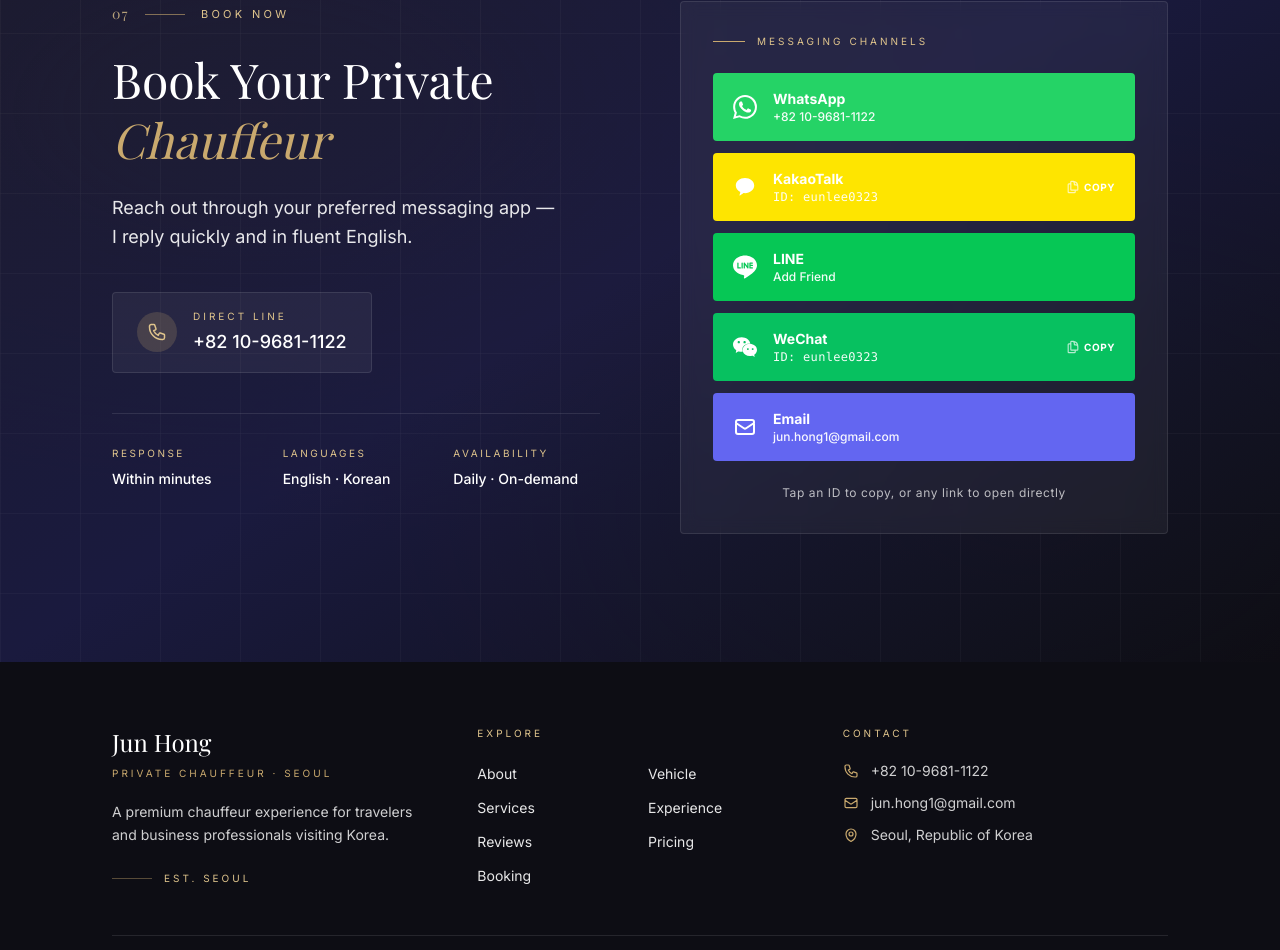
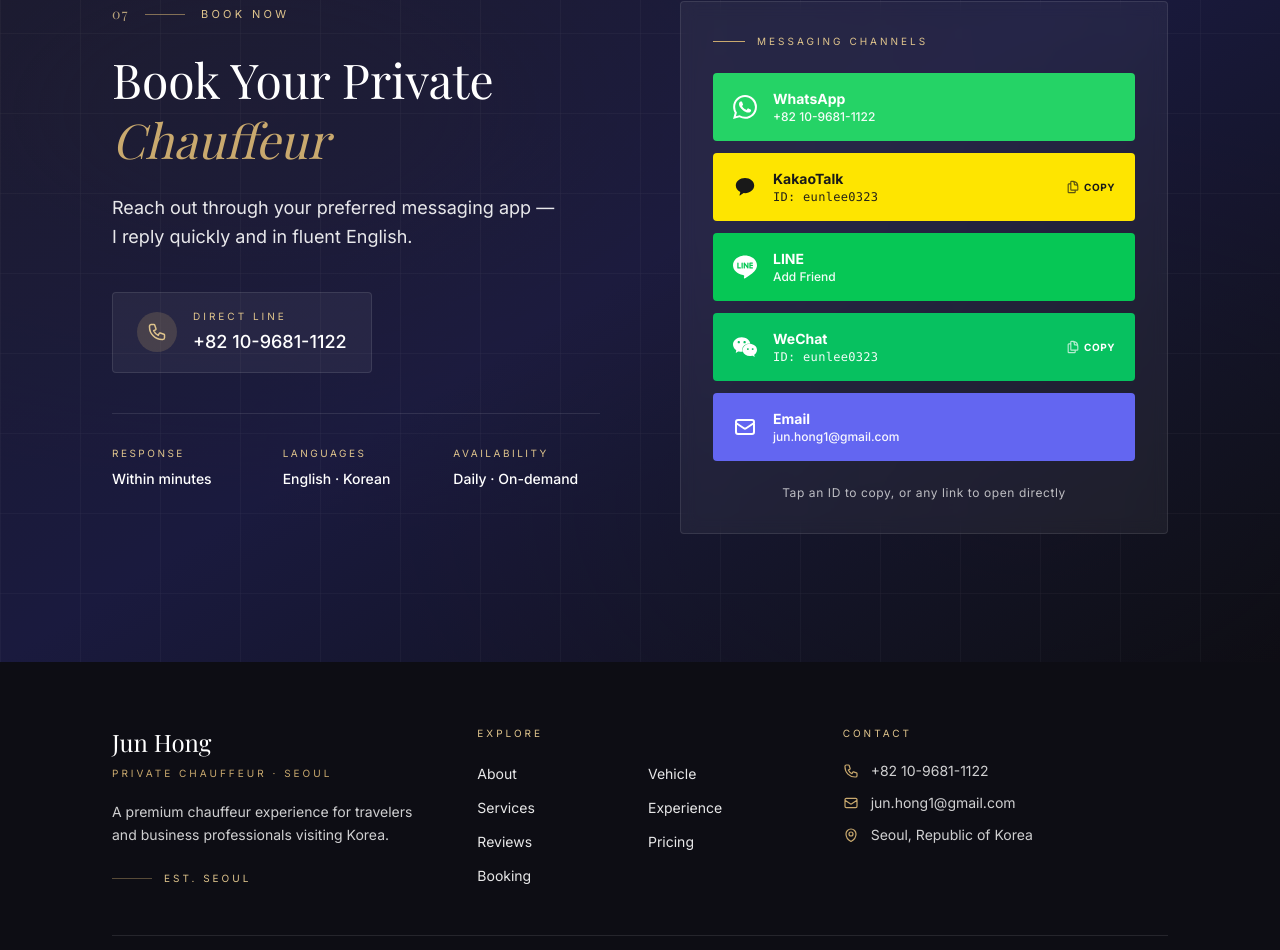
Before and after one commit to gustn0117/private-chauffeur, a Next.js app: page / in a window 1280 px wide. Shown: the part 7185-8135 px from the top of the page. Built offline with nearby package versions, Linux system fonts and the light colour scheme.

Commit message:
Fix anchor scroll under fixed header and KakaoTalk text color

```diff
--- a/src/app/globals.css
+++ b/src/app/globals.css
@@ -23,6 +23,7 @@
 
 html {
   scroll-behavior: smooth;
+  scroll-padding-top: 5rem;
 }
 
 body {
--- a/src/components/ChannelButton.tsx
+++ b/src/components/ChannelButton.tsx
@@ -26,7 +26,7 @@ export default function ChannelButton(props: Props) {
     }
   };
 
-  const baseClass = `group flex items-center gap-4 px-5 py-4 rounded-sm text-white transition-all duration-300 hover:translate-x-1 ${props.color} ${props.className ?? ""}`;
+  const baseClass = `group flex items-center gap-4 px-5 py-4 rounded-sm transition-all duration-300 hover:translate-x-1 ${props.color} ${props.className ?? ""}`;
 
   if (props.type === "link") {
     return (
```
